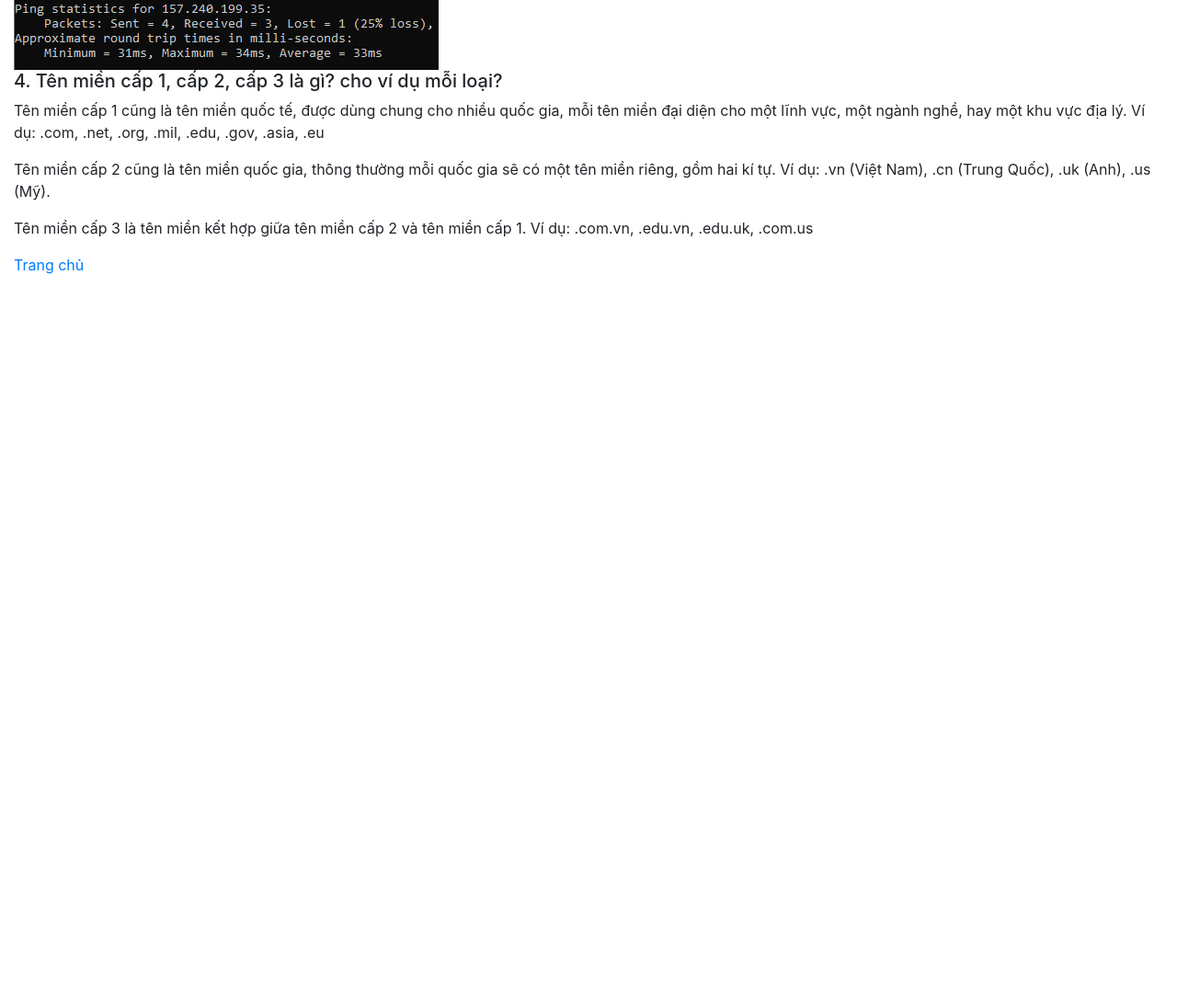
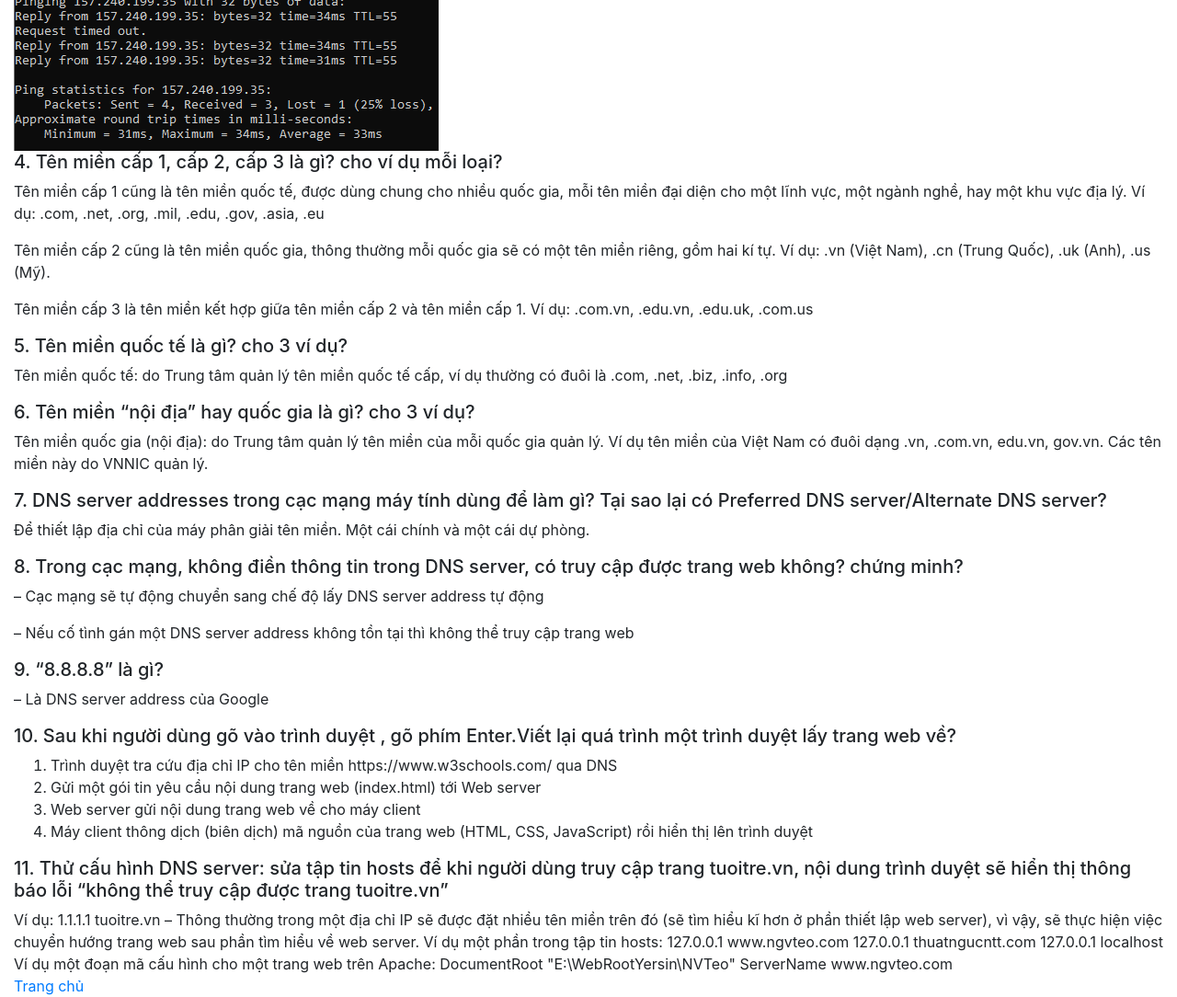
Before and after one commit to nguyenducde/nguyenducde.github.io, a plain HTML site: page public/lab_1.html in a window 1280 px wide. Shown: the part 538-1622 px from the top of the page at 92% size. Before the commit the page ends 838 px from the top, so only its background shows below. Drawn offline with nearby package versions, Linux system fonts and the light colour scheme.

Commit message:
lab1_test

```diff
--- a/public/lab_1.html
+++ b/public/lab_1.html
@@ -15,6 +15,9 @@
             <h5>2.DNS dùng để làm gì</h5>
             <p>DNS dùng để lưu trữ các tên miền (domain name, ví dụ www.google.com), cung cấp dịch vụ chuyển đổi từ địa chỉ dạng chuỗi (tên miền) sang địa chỉ dạng số (IP) và ngược lại (ví dụ www.google.com <> 216.58.221.228)</p>
             <h5>3. Hãy truy cập 3 trang web mà không cần dùng tới tên miền (domain name)?</h5>
+            <b>Ưu điểm</b>
+            <p>Chi phí thấp</p>
+            <b>Nhược điểm</b>
             <div class="row">
                 <div class="col-sm">
                     <img  src="./img/ping_1.PNG" alt="">
@@ -30,6 +33,46 @@
             <p>Tên miền cấp 1 cũng là tên miền quốc tế, được dùng chung cho nhiều quốc gia, mỗi tên miền đại diện cho một lĩnh vực, một ngành nghề, hay một khu vực địa lý. Ví dụ: .com, .net, .org, .mil, .edu, .gov, .asia, .eu</p>
             <p>Tên miền cấp 2 cũng là tên miền quốc gia, thông thường mỗi quốc gia sẽ có một tên miền riêng, gồm hai kí tự. Ví dụ: .vn (Việt Nam), .cn (Trung Quốc), .uk (Anh), .us (Mỹ).</p>
              <p>Tên miền cấp 3 là tên miền kết hợp giữa tên miền cấp 2 và tên miền cấp 1. Ví dụ: .com.vn, .edu.vn, .edu.uk, .com.us</p>
+             <h5>5. Tên miền quốc tế là gì? cho 3 ví dụ?</h5>
+             <p> Tên miền quốc tế: do Trung tâm quản lý tên miền quốc tế cấp, ví dụ thường có đuôi là .com, .net, .biz, .info, .org</p>
+<h5>6. Tên miền “nội địa” hay quốc gia là gì? cho 3 ví dụ?</h5>
+
+<p>Tên miền quốc gia (nội địa): do Trung tâm quản lý tên miền của mỗi quốc gia quản lý. Ví dụ tên miền của Việt Nam có đuôi dạng .vn, .com.vn, edu.vn, gov.vn. Các tên miền này do VNNIC quản lý.</p>
+<h5>7. DNS server addresses trong cạc mạng máy tính dùng để làm gì? Tại sao lại có Preferred DNS server/Alternate DNS server?</h5>
+<p>Để thiết lập địa chỉ của máy phân giải tên miền. Một  cái chính và một cái dự phòng.</p>
+<h5>8. Trong cạc mạng, không điền thông tin trong DNS server, có truy cập được trang web không? chứng minh?</h5>
+<p>– Cạc mạng sẽ tự động chuyển sang chế độ lấy DNS server address tự động</p>
+<p>– Nếu cố tình gán một DNS server address không tồn tại thì không thể truy cập trang web</p>
+<h5>9. “8.8.8.8” là gì?</h5>
+<p>– Là DNS server address của Google</p>
+<h5>10. Sau khi người dùng gõ vào trình duyệt , gõ phím Enter.Viết lại quá trình một trình duyệt lấy trang web về?
+</h5>
+<ol>
+    <li>Trình duyệt tra cứu địa chỉ IP cho tên miền https://www.w3schools.com/ qua DNS </li>
+    <li>Gửi một gói tin yêu cầu nội dung trang web (index.html) tới Web server</li>
+    <li>Web server gửi nội dung trang web về cho máy client</li>
+    <li>Máy client thông dịch (biên dịch) mã nguồn của trang web (HTML, CSS, JavaScript) rồi hiển thị lên trình duyệt</li>
+</ol>
+<h5>11. Thử cấu hình DNS server: sửa tập tin hosts để khi người dùng truy cập trang tuoitre.vn, nội dung trình duyệt sẽ hiển thị thông báo lỗi “không thể truy cập được trang tuoitre.vn”
+</h5>
+
+Ví dụ: 1.1.1.1  tuoitre.vn
+
+– Thông thường trong một địa chỉ IP sẽ được đặt nhiều tên miền trên đó (sẽ tìm hiểu kĩ hơn ở phần thiết lập web server), vì vậy, sẽ thực hiện việc chuyển hướng trang web sau phần tìm hiểu về web server.
+
+Ví dụ một phần trong tập tin hosts:
+
+127.0.0.1 www.ngvteo.com
+127.0.0.1 thuatngucntt.com
+127.0.0.1 localhost
+
+Ví dụ một đoạn mã cấu hình cho một trang web trên Apache:
+
+ <VirtualHost *:80>
+    DocumentRoot "E:\WebRootYersin\NVTeo"
+    ServerName www.ngvteo.com
+
+</VirtualHost>
         </div>
         <a class="text-center" href="../index.html">Trang chủ</a>
     </div>
```
Also changed, not shown: public/img/ping_!.PNG (deleted), public/style.css (added).
